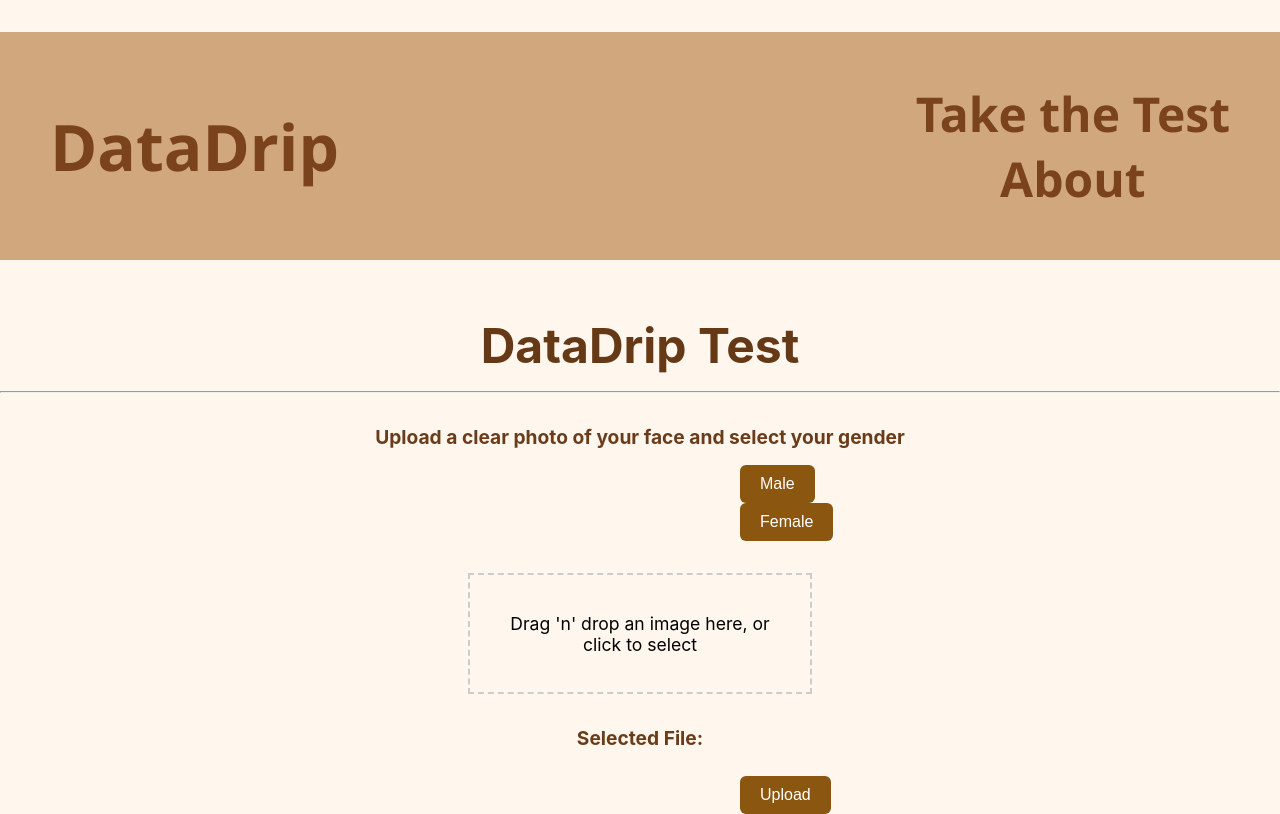
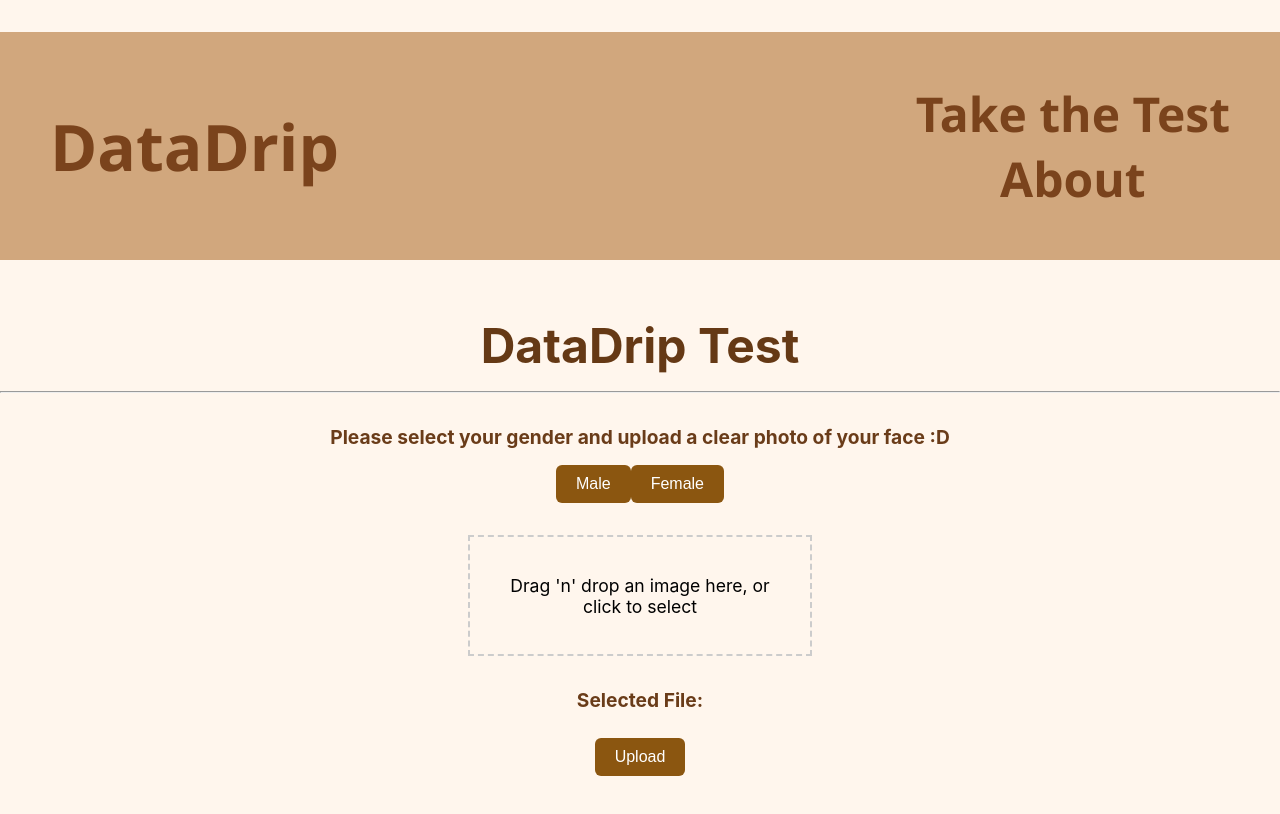
Before and after one commit to lansan2103/data-drip, a React (Create React App) app in the folder my-app/: page /page1 in a window 1280 px wide. Built offline with nearby package versions, Linux system fonts and the light colour scheme.

Commit message:
Updated frontend

```diff
--- a/my-app/src/App.css
+++ b/my-app/src/App.css
@@ -144,6 +144,8 @@ body {
   transition: background-color 0.3s ease, transform 0.2s ease;
 
   align-items: center;
+  /* margin-left: auto;
+  margin-right: auto; */
 }
 
 .upload-button:hover {
@@ -156,6 +158,22 @@ body {
   transform: translateY(0);
 }
 
+.selected-button {
+  background-color: #483206;
+  transform: translateY(-1px);
+  color: white;
+  padding: 10px 20px;
+  font-size: 1rem;
+  border: none;
+  border-radius: 6px;
+  cursor: pointer;
+  transition: background-color 0.3s ease, transform 0.2s ease;
+
+  align-items: center;
+  margin-left: auto;
+  margin-right: auto;
+}
+
 .results{
   text-align: center;
 }
--- a/my-app/src/App.js
+++ b/my-app/src/App.js
@@ -16,9 +16,9 @@ function Accept({ setFile }) {
   });
 
   const fileList = acceptedFiles.map(file => (
-    <li key={file.path}>
-      {file.path} - {file.size} bytes
-    </li>
+    <p key={file.path}>
+      {file.path}
+    </p>
   ));
 
   return (
@@ -80,19 +80,23 @@ function App() {
   };
 
   return (
-    <div className="app">
+    <div className="app" style={{ textAlign: 'center', marginTop: '20px' }}>
       <h1 className="title">DataDrip Test</h1>
 
       <hr />
 
-      <h2 className="subheader">Upload a clear photo of your face and select your gender</h2>
+      <h2 className="subheader">Please select your gender and upload a clear photo of your face :D</h2>
 
       {/* // Change the Class Name when styling */}
-      <button onClick ={() => setGender('mens')} className = "upload-button" style={{marginLeft: '740px'}}>Male</button>
-      <button onClick ={() => setGender('womens')} className = "upload-button" style={{marginLeft: '740px'}}>Female</button>
+      {/* <div style={{ textAlign: 'center', marginTop: '20px' }}> */}
+      <button onClick ={() => setGender('mens')} className={gender === 'mens' ? 'selected-button' : 'upload-button'}>Male</button>
+      <button onClick ={() => setGender('womens')} className ={gender === 'womens' ? 'selected-button' : 'upload-button'}>Female</button>
+
+      {/* <button onClick ={() => setGender('womens')} className = "upload-button" style={{marginLeft: '740px'}}>Female</button> */}
 
       <Accept setFile={setFile} />
-      <button onClick={handleUpload} className="upload-button" style={{marginLeft: '740px'}}>Upload</button>
+      <button onClick={handleUpload} className="upload-button" >Upload</button>
+      {/* </div> */}
 
       {season && (
         <div className="results">
```
